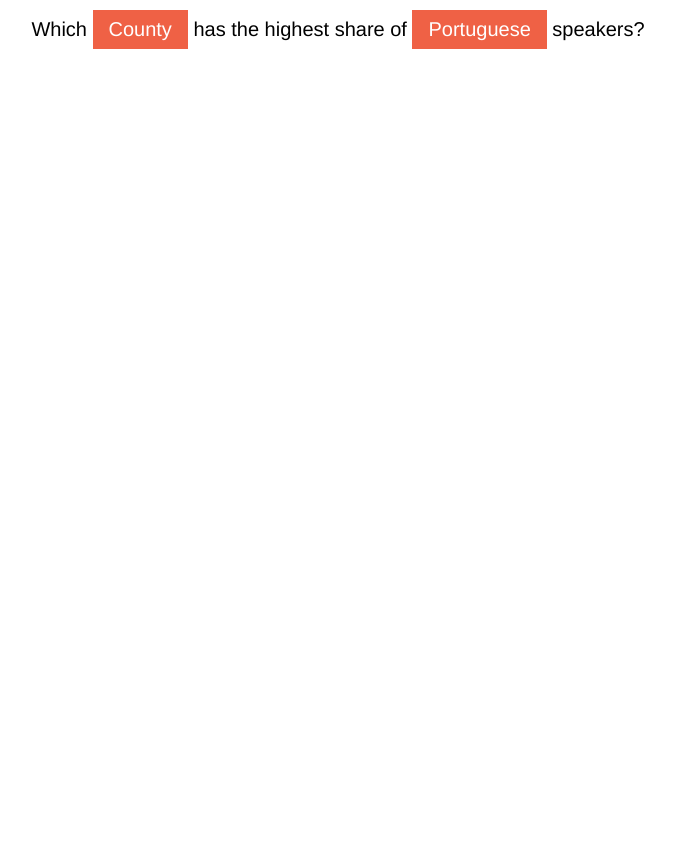
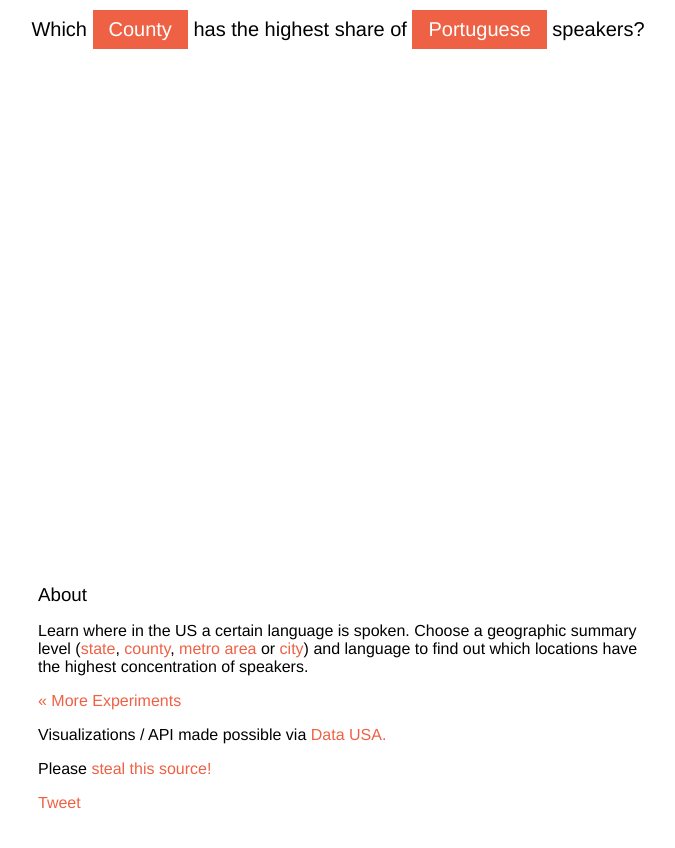
Before and after one commit to alexandersimoes/datausa-api-demo, a plain HTML site: page index.html in a window 1280 px wide. Shown: the whole page, without its empty margins (302-977 px from the left). Before the commit the page ends 800 px from the top, so only its background shows below. Drawn offline with nearby package versions, Linux system fonts and the light colour scheme; no server answers.

Commit message:
about footer and links

```diff
--- a/index.html
+++ b/index.html
@@ -3,12 +3,15 @@
 <head>
   <meta http-equiv="Content-Type" content="text/html; charset=utf-8">
   <meta http-equiv="X-UA-Compatible" content="IE=edge">
+  <meta name="author" content="Alexander Simoes" />
   <!-- <meta name="viewport" content="width=device-width, initial-scale=1.0, maximum-scale=1.0, user-scalable=no"> -->
   <meta name="description" content="Find out where languages are spoken with the highest concentration in the United States. Data USA API Demo.">
   <meta property="og:site_name" content="Data USA API Demo" />
   <meta property="og:title" content="Language Concentrations by Geography in the United States" />
   <meta property="og:image" content="shareImage.png" />
   <meta property="og:description" content="Find out where languages are spoken with the highest concentration in the United States. Data USA API Demo."/>
+
+  <title>Data USA API Demo: Language Concentrations by Geography in the United States</title>
 
   <link href='https://fonts.googleapis.com/css?family=Pathway+Gothic+One' rel='stylesheet' type='text/css'>
   <link type="text/css" rel="stylesheet" media="all" href="styles.css" />
@@ -39,6 +42,18 @@
       <div class="geos"></div>
     </div>
   </div>
+  <footer>
+    <h3>About</h3>
+    <p>
+      Learn where in the US a certain language is spoken. Choose a geographic summary level (<a href="?sumlevel=state">state</a>, <a href="?sumlevel=county">county</a>, <a href="?sumlevel=msa">metro area</a> or <a href="?sumlevel=place">city</a>) and language to find out which locations have the highest concentration of speakers.
+    </p>
+    <a href="../">« More Experiments</a>
+    <p>Visualizations / API made possible via <a href="http://datausa.io/">Data USA.</a></p>
+
+    <p>Please <a href="https://github.com/alexandersimoes/datausa-api-demo">steal this source!</a></p>
+    <a href="https://twitter.com/share" class="twitter-share-button" data-via="ximoes" data-hashtags="DataUSA">Tweet</a>
+    <script>!function(d,s,id){var js,fjs=d.getElementsByTagName(s)[0],p=/^http:/.test(d.location)?'http':'https';if(!d.getElementById(id)){js=d.createElement(s);js.id=id;js.src=p+'://platform.twitter.com/widgets.js';fjs.parentNode.insertBefore(js,fjs);}}(document, 'script', 'twitter-wjs');</script>
+  </footer>
   <script src="app.js"></script>
 </body>
 </html>
--- a/styles.css
+++ b/styles.css
@@ -205,3 +205,12 @@ div.prof span {
   text-align: center;
   text-decoration: none;
 }
+
+footer {
+  width: 600px;
+  margin: 40px auto;
+}
+footer a {
+ color: #ef6145; /* datausa hilite col */
+ text-decoration: none;
+}
```
